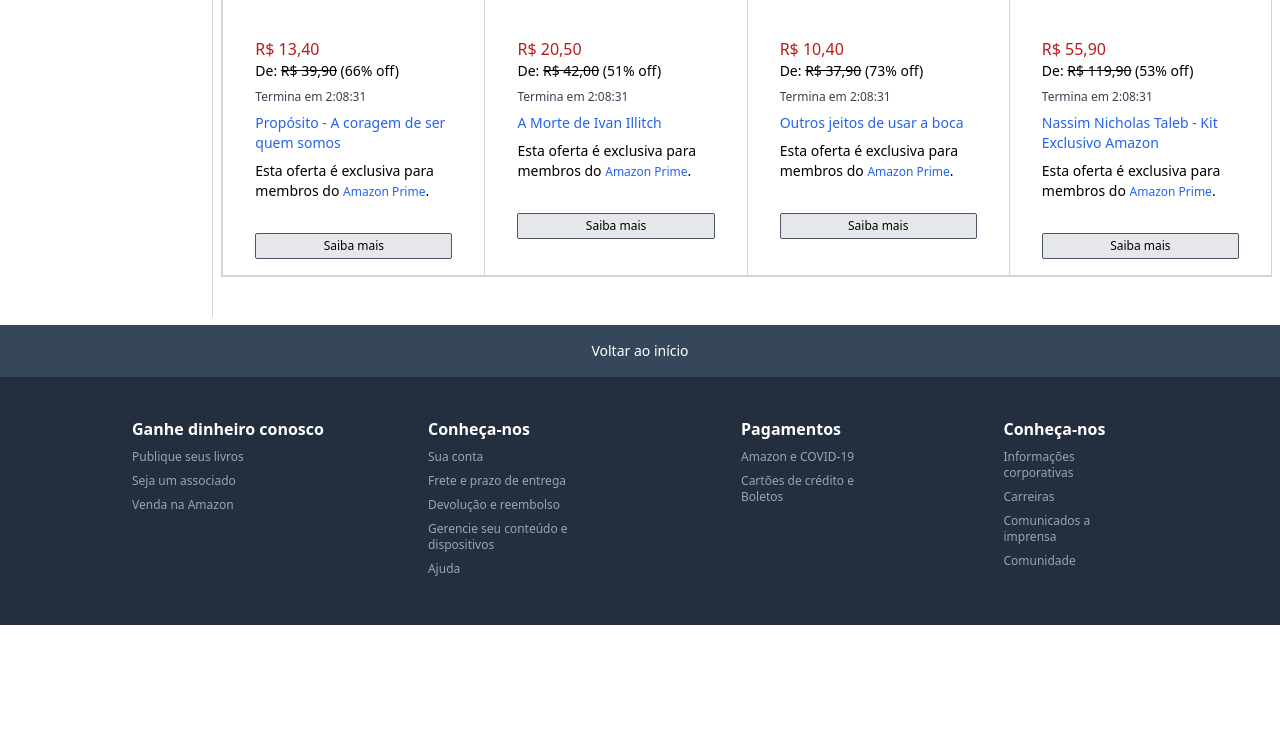
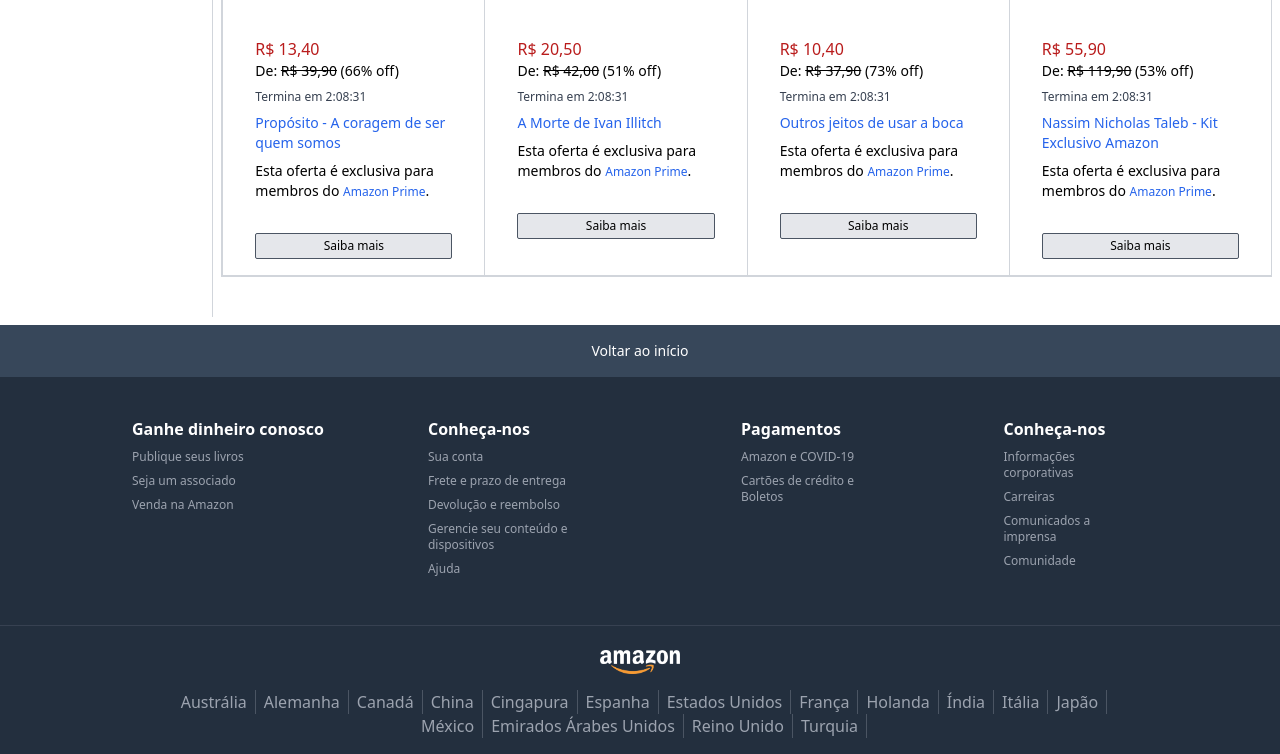
Before and after one commit to Felype-Henrique/amazon-tailwind, a website: page src/index.html in a window 1280 px wide. Shown: the part 1505-2259 px from the top of the page. Before the commit the page ends 2130 px from the top, so only its background shows below. Drawn offline with Linux system fonts and the light colour scheme.

Commit message:
footer-middle

```diff
--- a/src/index.html
+++ b/src/index.html
@@ -775,6 +775,60 @@
           </ul>
         </div>
       </div>
+
+      <div class="hidden md:flex flex-col items-center bg-darkblue-700 border-t border-gray-700 pt-6 pb-4">
+        <img src="img/amazon_logo.png" alt="Amazon" class="w-20 mb-4">
+        <ul class="flex flex-wrap justify-center text-xs-pt-4 text-gray-400 w-3/4">
+          <li class="px-2 border-r border-gray-600 hover:underline">
+            <a href="#">Austrália</a>
+          </li>
+          <li class="px-2 border-r border-gray-600 hover:underline">
+            <a href="#">Alemanha</a>
+          </li>
+          <li class="px-2 border-r border-gray-600 hover:underline">
+            <a href="#">Canadá</a>
+          </li>
+          <li class="px-2 border-r border-gray-600 hover:underline">
+            <a href="#">China</a>
+          </li>
+          <li class="px-2 border-r border-gray-600 hover:underline">
+            <a href="#">Cingapura</a>
+          </li>
+          <li class="px-2 border-r border-gray-600 hover:underline">
+            <a href="#">Espanha</a>
+          </li>
+          <li class="px-2 border-r border-gray-600 hover:underline">
+            <a href="#">Estados Unidos</a>
+          </li>
+          <li class="px-2 border-r border-gray-600 hover:underline">
+            <a href="#">França</a>
+          </li>
+          <li class="px-2 border-r border-gray-600 hover:underline">
+            <a href="#">Holanda</a>
+          </li>
+          <li class="px-2 border-r border-gray-600 hover:underline">
+            <a href="#">Índia</a>
+          </li>
+          <li class="px-2 border-r border-gray-600 hover:underline">
+            <a href="#">Itália</a>
+          </li>
+          <li class="px-2 border-r border-gray-600 hover:underline">
+            <a href="#">Japão</a>
+          </li>
+          <li class="px-2 border-r border-gray-600 hover:underline">
+            <a href="#">México</a>
+          </li>
+          <li class="px-2 border-r border-gray-600 hover:underline">
+            <a href="#">Emirados Árabes Unidos</a>
+          </li>
+          <li class="px-2 border-r border-gray-600 hover:underline">
+            <a href="#">Reino Unido</a>
+          </li>
+          <li class="px-2 border-r border-gray-600 hover:underline">
+            <a href="#">Turquia</a>
+          </li>
+        </ul>
+      </div>
     </footer>
   </body>
 </html>
```
Also changed, not shown: dist/output.css.
